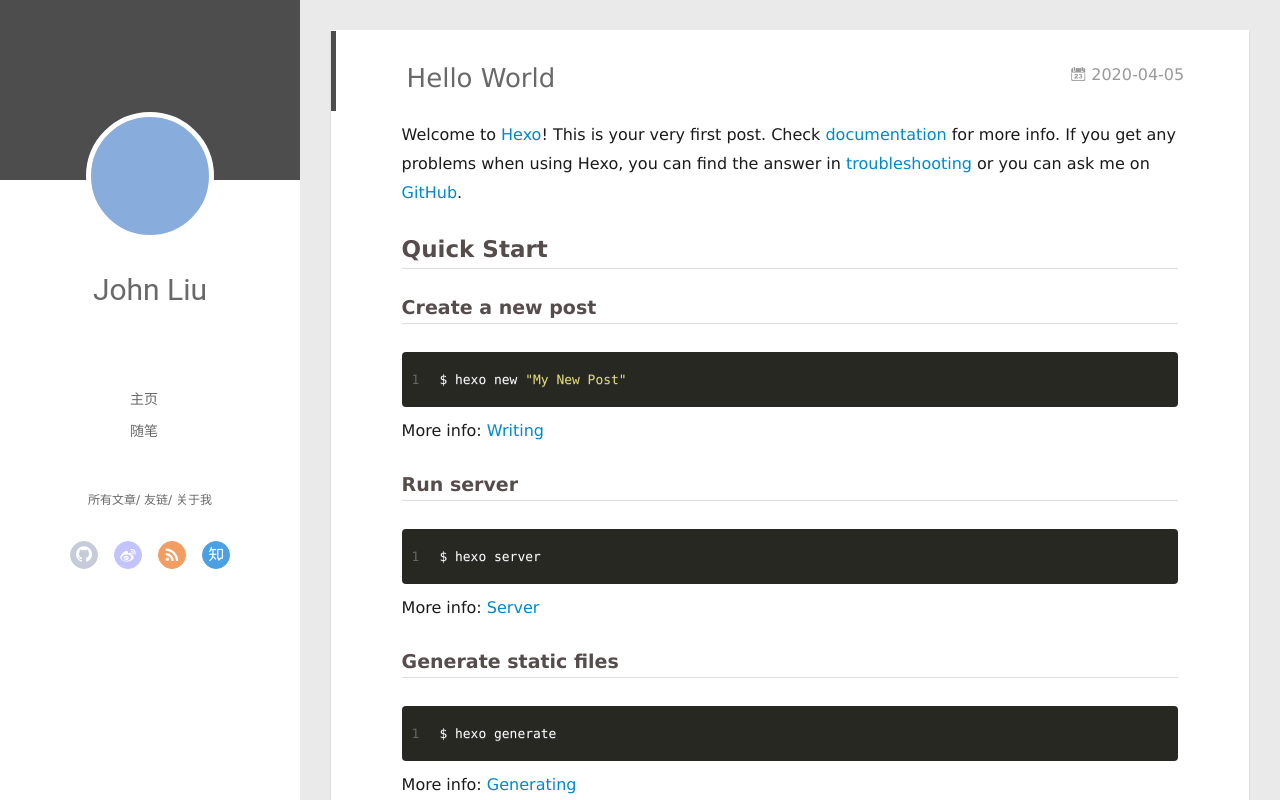
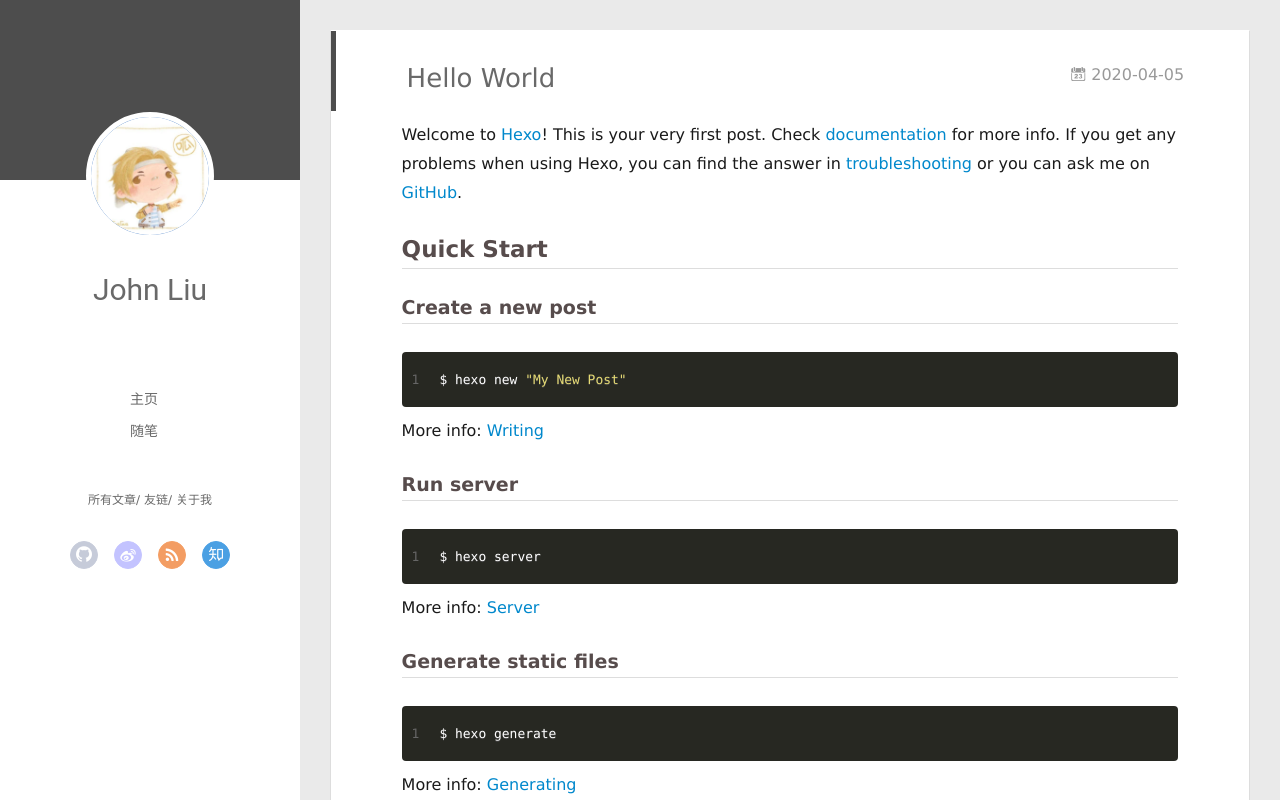
Before and after one commit to Ay56/Ay56.github.io, a plain HTML site: page 2020/04/05/hello-world/index.html in a window 1280 px wide. Drawn offline with Linux system fonts and the light colour scheme; no server answers.

Commit message:
Site updated: 2020-04-05 16:35:51

```diff
--- a/2020/04/05/hello-world/index.html
+++ b/2020/04/05/hello-world/index.html
@@ -47,7 +47,7 @@
 <div class="intrude-less">
 	<header id="header" class="inner">
 		<a href="/" class="profilepic">
-			<img src="" class="js-avatar">
+			<img src="/img/6.jpg" class="js-avatar">
 		</a>
 		<hgroup>
 		  <h1 class="header-author"><a href="/">John Liu</a></h1>
@@ -105,7 +105,7 @@
 	<div class="intrude-less">
 		<header id="header" class="inner">
 			<div class="profilepic">
-				<img src="" class="js-avatar">
+				<img src="/img/6.jpg" class="js-avatar">
 			</div>
 			<hgroup>
 			  <h1 class="header-author js-header-author">John Liu</h1>
--- /dev/null
+++ b/content.json
@@ -0,0 +1 @@
+[{"title":"我的博客文章","date":"2020-04-05T05:43:03.000Z","path":"2020/04/05/我的博客文章/","tags":[]},{"title":"Hello World","date":"2020-04-05T05:18:22.887Z","path":"2020/04/05/hello-world/","tags":[]}]
```
Also changed, not shown: 2020/04/05/我的博客文章/index.html (+2 -2 lines), archives/2020/04/index.html (+2 -2 lines), archives/2020/index.html (+2 -2 lines), archives/index.html (+2 -2 lines), index.html (+2 -2 lines), img/6.jpg (added).
